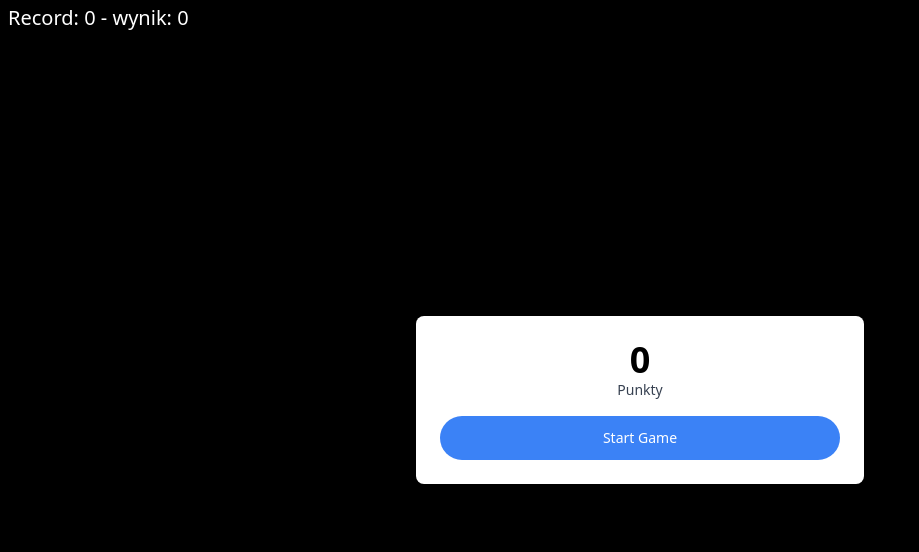
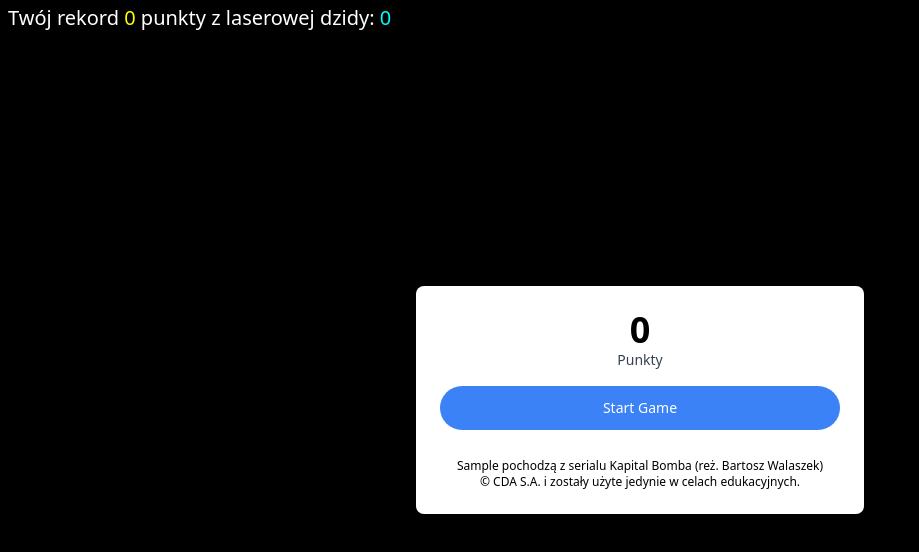
Before and after one commit to panpepson/kBomba, a website: page index.html in a window 1280 px wide. Shown: the whole page, without its empty margins (0-919 px from the left). Drawn offline with nearby package versions, Linux system fonts and the light colour scheme; no server answers.

Commit message:
fixes + sounds / poprawki + dzwiek

```diff
--- a/index.html
+++ b/index.html
@@ -17,10 +17,16 @@
 			margin:  0px;
 			background: black;
 		}
+	#recordEl{
+		color: yellow
+	}
+#scoreEl{
+	color: cyan;
+}
 	</style>
 
-	<div class='fixed text-white text-xl ml-2 mt-1 select-none'><span>Record:  </span><span id="recordEl">0</span>
-	<span class="justify-end "> - wynik:  <span id="scoreEl">0</span></span>
+	<div class='fixed text-white text-xl ml-2 mt-1 select-none'><span>Twój rekord  </span><span id="recordEl">0</span>
+	<span class="justify-end ">  punkty z laserowej dzidy:  <span id="scoreEl">0</span></span>
 	</div>
 
 <div class="fixed inset-0 flex items-center justify-center"  id="modalEl" >
@@ -30,9 +36,9 @@
 	<div>
 		<button class="bg-blue-500 text-white w-full py-3 rounded-full text-sm"  id="startGameBtn">Start Game</button>
 	</div>
-	<!--
+
 	<div class='text-center text-xs text-red mt-3'><br>Sample pochodzą z serialu <a href="https://www.youtube.com/c/KapitanBomba">Kapital Bomba  (reż. Bartosz Walaszek)</a><br/> © CDA S.A.  i  zostały użyte jedynie w  celach edukacyjnych.</span></div>
-	-->
+
 </div>
 </div>
 	<canvas></canvas>
--- a/index.js
+++ b/index.js
@@ -20,6 +20,10 @@ let id
 let record = 0
   const kBombaScore = JSON.parse(localStorage.getItem('kBomba-DB')) || [];
 
+ kBombaScore.forEach((scoredb ) => {
+				      record =  scoredb.wynik;
+				  })
+		recordEl.innerHTML=record;
 class Player {
 	constructor(x, y, radius, color ) {
 				this.x =  x;
@@ -123,8 +127,7 @@ const y = canvas.height / 2
 		 score = 0
 		 scoreEl.innerHTML = score
 		 bigScoreEl.innerHTML = score
-		//kBomba.play()
-
+		kBomba.play()
 }
 
 function spawnEnemies(){
@@ -178,7 +181,7 @@ enemies.forEach((enemy, index) =>{
 			enemy.update()
 			const dist = Math.hypot(player.x - enemy.x,  player.y - enemy.y )
 							if(dist - enemy.radius - player.radius < 1){
-								//gameOver.play();
+							gameOver.play();
 								cancelAnimationFrame(animatedId)
 									modalEl.style.display = 'flex' ;
 									bigScoreEl.innerHTML=score;
@@ -242,7 +245,7 @@ addEventListener('click', (e) => {
 				      record =  scoredb.wynik;
 				  })
 		recordEl.innerHTML=record;
-  console.log(record);
+ //  console.log(record);
 			init()
 			adnimate()
 			spawnEnemies()
```
